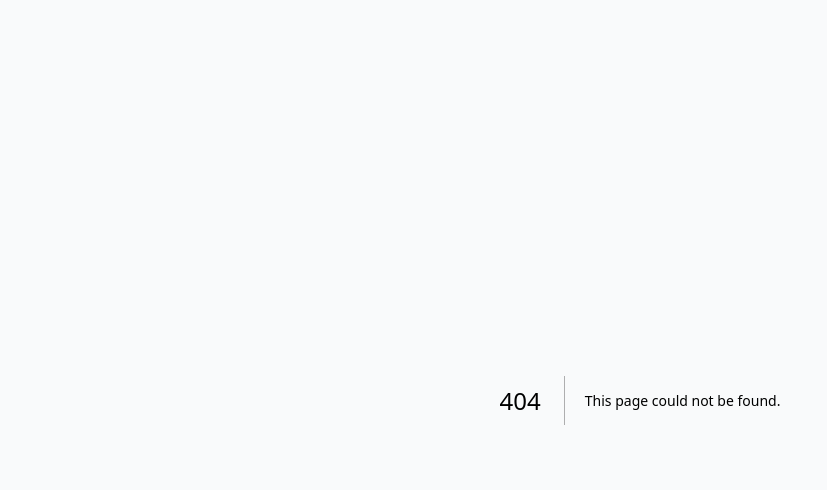
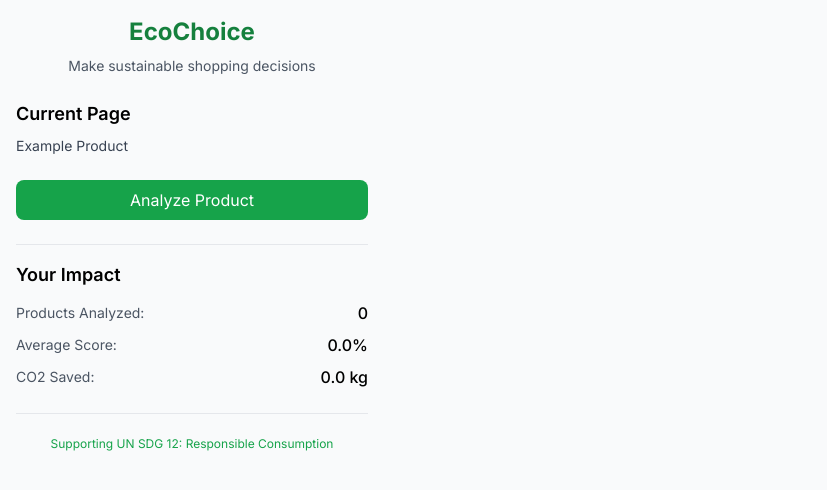
Before and after one commit to pieberrykinnie/ecochoice, a Next.js app: page /popup in a window 1280 px wide. Before the commit this address had no page. Shown: the top 490 px of the page, without its empty margins (0-827 px from the left). Built offline with nearby package versions, Linux system fonts and the light colour scheme.

Commit message:
feat: add browser extension core functionality

```diff
--- /dev/null
+++ b/app/popup/page.tsx
@@ -0,0 +1,138 @@
+'use client'
+
+import React, { useState, useEffect } from 'react'
+
+interface TabInfo {
+  url: string
+  title: string
+}
+
+export default function PopupPage() {
+  const [currentTab, setCurrentTab] = useState<TabInfo | null>(null)
+  const [isAnalyzing, setIsAnalyzing] = useState(false)
+  const [stats, setStats] = useState({
+    analyzedProducts: 0,
+    averageScore: 0,
+    totalCO2Saved: 0
+  })
+
+  useEffect(() => {
+    // In production, this will use chrome.tabs.query
+    // For development, we'll simulate it
+    setCurrentTab({
+      url: 'https://example.com/product',
+      title: 'Example Product'
+    })
+
+    // Load saved stats
+    const savedStats = localStorage.getItem('ecoChoiceStats')
+    if (savedStats) {
+      setStats(JSON.parse(savedStats))
+    }
+  }, [])
+
+  const handleAnalyzeClick = async () => {
+    if (!currentTab) return
+
+    setIsAnalyzing(true)
+    try {
+      const response = await fetch('/api/analyze', {
+        method: 'POST',
+        headers: { 'Content-Type': 'application/json' },
+        body: JSON.stringify({
+          url: currentTab.url,
+          title: currentTab.title
+        })
+      })
+
+      if (!response.ok) {
+        throw new Error('Failed to analyze page')
+      }
+
+      // Update stats
+      const newStats = {
+        analyzedProducts: stats.analyzedProducts + 1,
+        averageScore: (stats.averageScore * stats.analyzedProducts + 0.85) / (stats.analyzedProducts + 1),
+        totalCO2Saved: stats.totalCO2Saved + 2.5
+      }
+      setStats(newStats)
+      localStorage.setItem('ecoChoiceStats', JSON.stringify(newStats))
+
+    } catch (error) {
+      console.error('Analysis failed:', error)
+    } finally {
+      setIsAnalyzing(false)
+    }
+  }
+
+  return (
+    <div className="w-96 p-4">
+      <header className="text-center mb-6">
+        <h1 className="text-2xl font-bold text-green-700 mb-2">EcoChoice</h1>
+        <p className="text-sm text-gray-600">
+          Make sustainable shopping decisions
+        </p>
+      </header>
+
+      <div className="mb-6">
+        <h2 className="text-lg font-semibold mb-2">Current Page</h2>
+        {currentTab ? (
+          <div className="text-sm text-gray-700 truncate">
+            {currentTab.title}
+          </div>
+        ) : (
+          <div className="text-sm text-gray-500">
+            No product page detected
+          </div>
+        )}
+      </div>
+
+      <div className="mb-6">
+        <button
+          onClick={handleAnalyzeClick}
+          disabled={isAnalyzing || !currentTab}
+          className={`w-full py-2 px-4 rounded-lg ${
+            isAnalyzing || !currentTab
+              ? 'bg-gray-300 cursor-not-allowed'
+              : 'bg-green-600 hover:bg-green-700 text-white'
+          } transition-colors`}
+        >
+          {isAnalyzing ? 'Analyzing...' : 'Analyze Product'}
+        </button>
+      </div>
+
+      <div className="border-t pt-4">
+        <h2 className="text-lg font-semibold mb-3">Your Impact</h2>
+        <div className="space-y-2">
+          <div className="flex justify-between items-center">
+            <span className="text-sm text-gray-600">Products Analyzed:</span>
+            <span className="font-medium">{stats.analyzedProducts}</span>
+          </div>
+          <div className="flex justify-between items-center">
+            <span className="text-sm text-gray-600">Average Score:</span>
+            <span className="font-medium">
+              {(stats.averageScore * 100).toFixed(1)}%
+            </span>
+          </div>
+          <div className="flex justify-between items-center">
+            <span className="text-sm text-gray-600">CO2 Saved:</span>
+            <span className="font-medium">
+              {stats.totalCO2Saved.toFixed(1)} kg
+            </span>
+          </div>
+        </div>
+      </div>
+
+      <footer className="mt-6 pt-4 border-t text-center">
+        <a
+          href="https://sdgs.un.org/goals/goal12"
+          target="_blank"
+          rel="noopener noreferrer"
+          className="text-xs text-green-600 hover:text-green-700"
+        >
+          Supporting UN SDG 12: Responsible Consumption
+        </a>
+      </footer>
+    </div>
+  )
+}
```
Also changed, not shown: public/background.js (+74 -9 lines), public/manifest.json.
